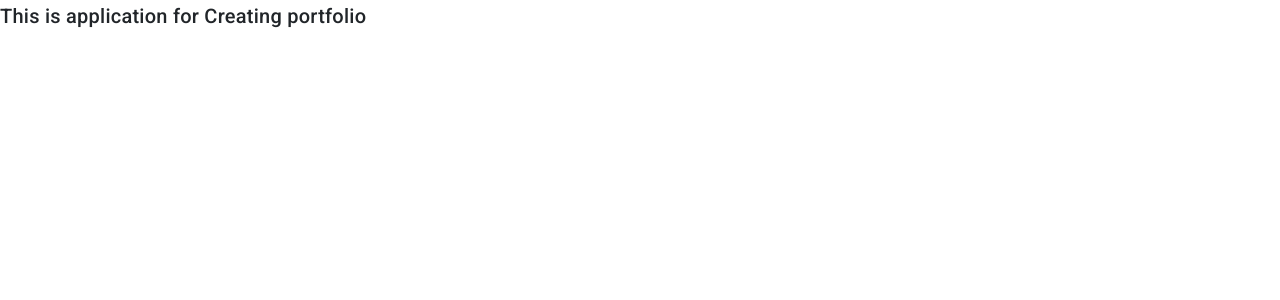
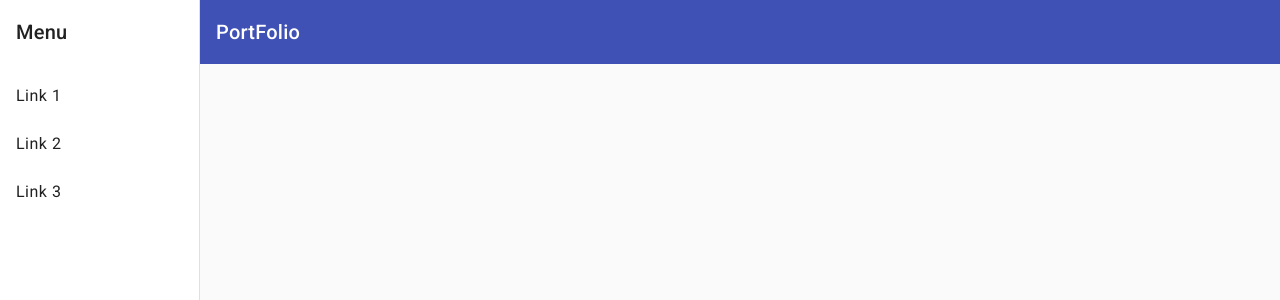
Before and after one commit to vivekpandey0912/PortfolioProject01, an Angular app in the folder PortFolio/: page / in a window 1280 px wide. Shown: the top 300 px of the page. Built offline with nearby package versions, Linux system fonts and the light colour scheme.

Commit message:
added scamatic

```diff
--- a/PortFolio/src/app/app.component.html
+++ b/PortFolio/src/app/app.component.html
@@ -1 +1 @@
-<h2>This is application for Creating portfolio</h2>
+<app-homepage></app-homepage>
--- /dev/null
+++ b/PortFolio/src/app/homepage/homepage.component.css
@@ -0,0 +1,17 @@
+.sidenav-container {
+  height: 100%;
+}
+
+.sidenav {
+  width: 200px;
+}
+
+.sidenav .mat-toolbar {
+  background: inherit;
+}
+
+.mat-toolbar.mat-primary {
+  position: sticky;
+  top: 0;
+  z-index: 1;
+}
--- /dev/null
+++ b/PortFolio/src/app/homepage/homepage.component.html
@@ -0,0 +1,27 @@
+<mat-sidenav-container class="sidenav-container">
+  <mat-sidenav #drawer class="sidenav" fixedInViewport
+      [attr.role]="(isHandset$ | async) ? 'dialog' : 'navigation'"
+      [mode]="(isHandset$ | async) ? 'over' : 'side'"
+      [opened]="(isHandset$ | async) === false">
+    <mat-toolbar>Menu</mat-toolbar>
+    <mat-nav-list>
+      <a mat-list-item href="#">Link 1</a>
+      <a mat-list-item href="#">Link 2</a>
+      <a mat-list-item href="#">Link 3</a>
+    </mat-nav-list>
+  </mat-sidenav>
+  <mat-sidenav-content>
+    <mat-toolbar color="primary">
+      <button
+        type="button"
+        aria-label="Toggle sidenav"
+        mat-icon-button
+        (click)="drawer.toggle()"
+        *ngIf="isHandset$ | async">
+        <mat-icon aria-label="Side nav toggle icon">menu</mat-icon>
+      </button>
+      <span>PortFolio</span>
+    </mat-toolbar>
+    <!-- Add Content Here -->
+  </mat-sidenav-content>
+</mat-sidenav-container>
--- /dev/null
+++ b/PortFolio/src/app/homepage/homepage.component.ts
@@ -0,0 +1,19 @@
+import { Component, inject } from '@angular/core';
+import { BreakpointObserver, Breakpoints } from '@angular/cdk/layout';
+import { Observable } from 'rxjs';
+import { map, shareReplay } from 'rxjs/operators';
+
+@Component({
+  selector: 'app-homepage',
+  templateUrl: './homepage.component.html',
+  styleUrls: ['./homepage.component.css']
+})
+export class HomepageComponent {
+  private breakpointObserver = inject(BreakpointObserver);
+
+  isHandset$: Observable<boolean> = this.breakpointObserver.observe(Breakpoints.Handset)
+    .pipe(
+      map(result => result.matches),
+      shareReplay()
+    );
+}
```
Also changed, not shown: PortFolio/src/app/app.module.ts (+14 -2 lines), 1 other file (tests, documents, lock files or other folders).
